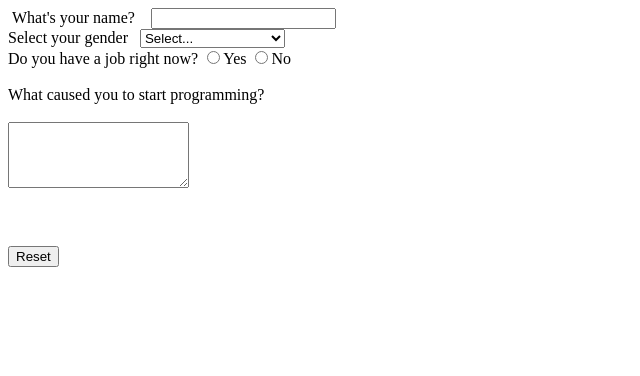
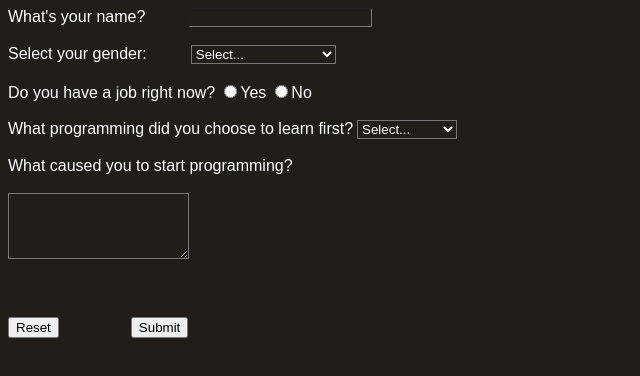
Before and after one commit to AtinChing/ICT-website1, a plain HTML site: page form.html in a window 1280 px wide. Shown: the whole page, without its empty margins (0-640 px from the left). Drawn offline with Linux system fonts and the light colour scheme.

Commit message:
Styled form page, added new option select language

```diff
--- a/form.html
+++ b/form.html
@@ -4,11 +4,25 @@
 </head>
 <body>
 <form action="" method="post">
-
-<label id="NameLabel">&nbsp;What's your name?&nbsp;&nbsp; </label>
-&nbsp;<input name="Name" type="text">
-<label id="GenderLabel"><br>Select your gender&nbsp; </label>
-&nbsp;<select name="Gender">
+<style>
+	body{
+		background-color: #1f1e1b;
+	}
+	.input{
+		background-color: #1f1e1b;
+		color:white;
+		border-top-width: 1px;
+		border-width:1px;
+	}
+	.label{
+		color:#FFFFFF;
+		font-family:Arial;
+	}
+</style>
+<label class="label" id="NameLabel" >What's your name?</label>
+<input class="input" style="margin-left: 40px" name="Name" type="text"> <br><br>
+<label class="label" id="GenderLabel">Select your gender:</label>
+<select class="input" style="margin-left: 40px" name="Gender">
 			<option selected="">Select...</option>
 			<option>Male</option>
 			<option>Female</option>
@@ -17,13 +31,31 @@
 			<option>Forgot</option>
 			<option>Don't want to specify</option>
 			<option>Attack helicopter</option>
-</select>
-<br>
-	<label id="JobBool">Do you have a job right now?</label> <input name="Radio1" type="radio"><label id="Label1">Yes</label>
-<input name="Radio1" type="radio">No<br><br>
-<label id="Label2">What caused you to start programming?<br></label><br>
-<textarea cols="20" name="TextArea1" rows="4"></textarea><br><br><br><br>
-<input name="Reset1" type="reset" value="Reset">
+</select><br><br>
+	<label class="label" id="JobBool">Do you have a job right now?</label> <input name="Radio1" type="radio"><label class ="label" id="Label1">Yes</label>
+	<input name="Radio1" type="radio"><label  class="label">No</label><br><br>
+	<label class="label">What programming did you choose to learn first?</label>
+	<select class="input" style="width: 100px">
+		<option selected="">Select...</option>
+		<option>C#</option>
+		<option>C++</option>
+		<option>Kotlin</option>
+		<option>Java</option>
+		<option>JavaScript</option>
+		<option>TypeScript</option>
+		<option>PHP</option>
+		<option>Python</option>
+		<option>R</option>
+		<option>Swift</option>
+		<option>Objective-C</option>
+		<option>Visual Basic</option>
+		<option>Other</option>
+	</select>
+<br><br>
+
+<label class="label" id="Label2">What caused you to start programming?<br></label><br>
+<textarea style="font-family: Arial" class="input" cols="20" name="TextArea1" rows="4"></textarea><br><br><br><br>
+<input name="Reset1" type="reset" value="Reset"> &nbsp &nbsp &nbsp &nbsp&nbsp &nbsp &nbsp &nbsp &nbsp  <input type="submit">
 </form>
 </body>
 </html>
```
Also changed, not shown: index.html (+4 -5 lines), table.html (+11 -5 lines).
